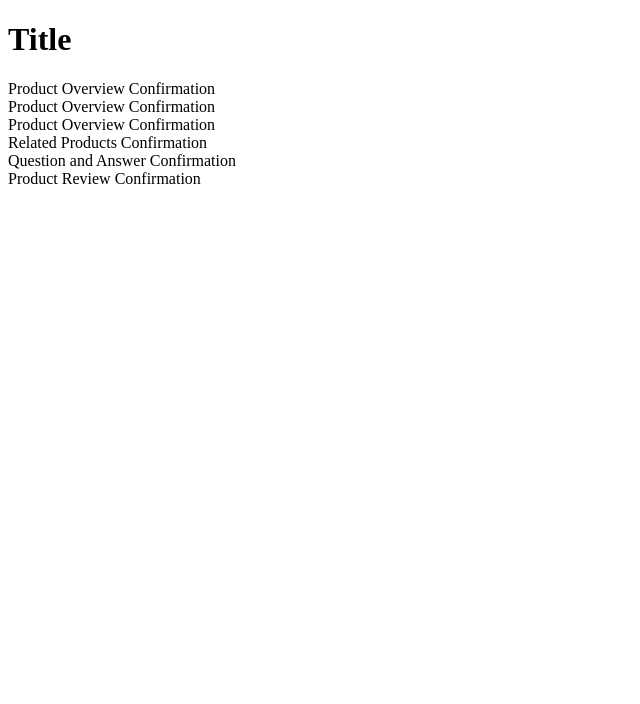
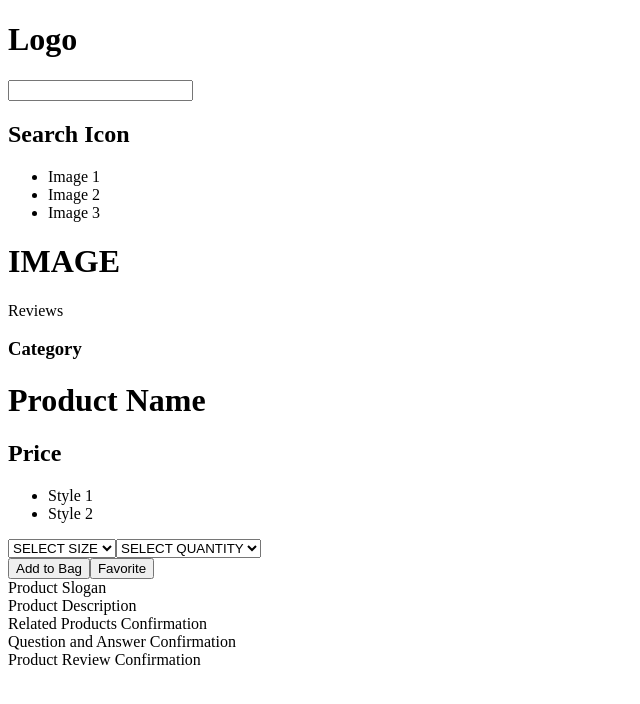
Before and after one commit to FEC-Team-Mythos/Atelier-ECommerce, a React app: page / in a window 1280 px wide. Shown: the top 704 px of the page, without its empty margins (0-640 px from the left). Built offline with nearby package versions, Linux system fonts and the light colour scheme; the HTML template or start-up script is replaced by a standard one.

Commit message:
Complete skeleton of project overview

```diff
--- a/client/src/ProductOverview/ProductOverview.jsx
+++ b/client/src/ProductOverview/ProductOverview.jsx
@@ -1,18 +1,20 @@
 import React from 'react';
 import Axios from 'axios';
 import MainImageScreen from './components/MainImageScreen.jsx';
-import StylesSelection from './components/StylesSelection.jsx';
 import ProductInformation from './components/ProductInformation.jsx';
+import ProductDescription from './components/ProductDescription.jsx';
 
 const ProductOverview = (props) => {
 
 
   return (
     <div>
-      <h1>Title</h1>
+      <h1>Logo</h1>
+      <input type='text'></input>
+      <h2>Search Icon</h2>
       <MainImageScreen />
-      <StylesSelection />
       <ProductInformation />
+      <ProductDescription />
     </div>
   )
 }
--- a/client/src/ProductOverview/components/MainImageScreen.jsx
+++ b/client/src/ProductOverview/components/MainImageScreen.jsx
@@ -3,7 +3,12 @@ import React from 'react';
 const MainImageScreen = () => {
   return (
     <div>
-      Product Overview Confirmation
+      <ul>
+        <li>Image 1</li>
+        <li>Image 2</li>
+        <li>Image 3</li>
+      </ul>
+      <h1> IMAGE </h1>
     </div>
   )
 }
--- /dev/null
+++ b/client/src/ProductOverview/components/ProductDescription.jsx
@@ -0,0 +1,12 @@
+import React from 'react';
+
+const ProductDescription = (props) => {
+  return (
+    <div>
+      <div>Product Slogan</div>
+      <div>Product Description</div>
+    </div>
+  )
+}
+
+export default ProductDescription;
--- a/client/src/ProductOverview/components/ProductInformation.jsx
+++ b/client/src/ProductOverview/components/ProductInformation.jsx
@@ -1,9 +1,16 @@
 import React from 'react';
+import StylesSelection from './StylesSelection.jsx';
 
-const ProductInformation = () => {
+const ProductInformation = (props) => {
   return (
     <div>
-      Product Overview Confirmation
+      <div>Reviews</div>
+      <h3>Category</h3>
+      <h1>Product Name</h1>
+      <h2>Price</h2>
+      <StylesSelection />
+      <button>Add to Bag</button>
+      <button>Favorite</button>
     </div>
   )
 }
--- a/client/src/ProductOverview/components/StylesSelection.jsx
+++ b/client/src/ProductOverview/components/StylesSelection.jsx
@@ -1,11 +1,26 @@
 import React from 'react';
 
-const StylesSelection = () => {
+const StylesSelection = (props) => {
   return (
     <div>
-      Product Overview Confirmation
+      <ul>
+        <li>Style 1</li>
+        <li>Style 2</li>
+      </ul>
+      <select name="productSize">
+        <option value="defaultSize" selected>SELECT SIZE</option>
+        <option value="small">Small</option>
+        <option value="medium">Medium</option>
+      </select>
+      <select name="productQuant">
+        <option value="defaultStyle" selected>SELECT QUANTITY</option>
+        <option value="s1">1</option>
+        <option value="s2">2</option>
+      </select>
     </div>
   )
 }
 
+//Select size, make ALL styles that have that available or in stock not grey
+//Options only UP to quantity amount
 export default StylesSelection;
```
Also changed, not shown: 2 other files (tests, documents, lock files or other folders).
